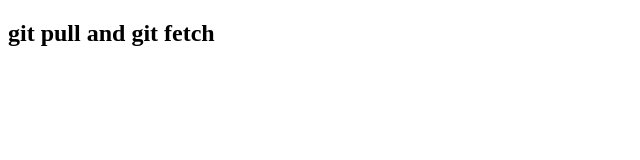
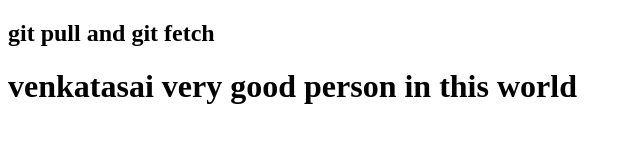
Before and after one commit to Venkat7111/gitpull_vs_git_fetch, a plain HTML site: page index.html in a window 1280 px wide. Shown: the whole page, without its empty margins (0-640 px from the left). Drawn offline with Linux system fonts and the light colour scheme.

Commit message:
h1 added

```diff
--- a/index.html
+++ b/index.html
@@ -7,6 +7,7 @@
 </head>
 <body>
     <h2>git pull and git fetch</h2>
+    <h1>venkatasai very good person in this world</h1>
 
 </body>
 </html>
```
